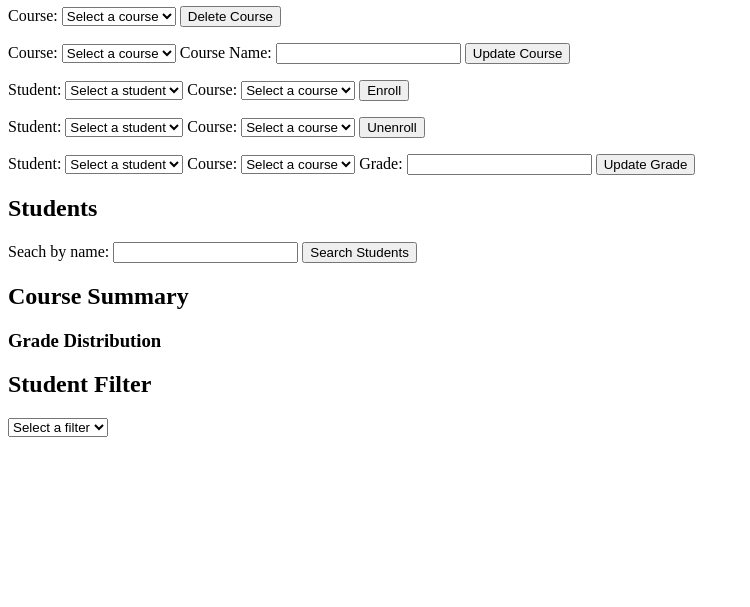
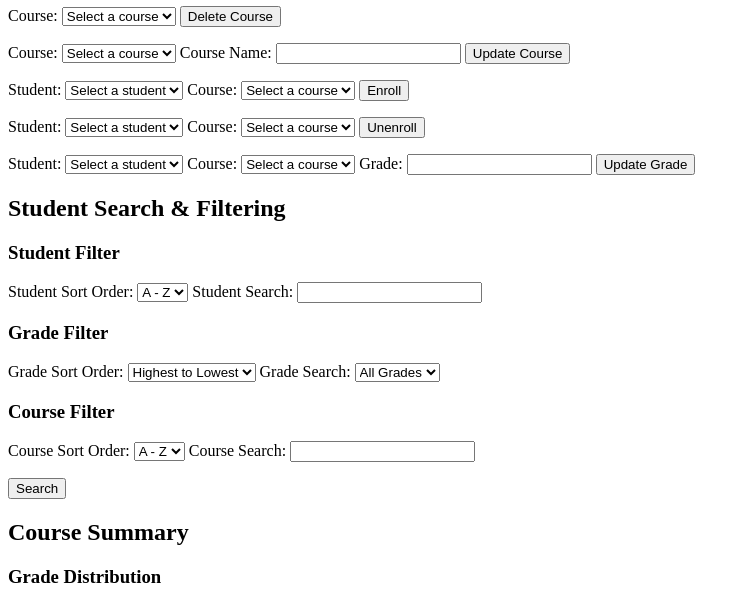
Before and after one commit to GraysonDomoleczny/university-grade-system, a Python web app: template app/templates/index.html in a window 1280 px wide. Shown: the part 222-829 px from the top of the page, without its empty margins (0-750 px from the left). Before the commit the page ends 659 px from the top, so only its background shows below. Run offline with Jinja, Linux system fonts and the light colour scheme; the template is opened without the code that fills it, so the values that code supplies are empty.

Commit message:
Moved dropdown populate to seperate function, Started filtering for student list

```diff
--- a/app/static/script.js
+++ b/app/static/script.js
@@ -14,7 +14,7 @@ document.addEventListener("DOMContentLoaded", () => {
 		}
 	}
 
-	function populateSelects(entities, dropdowns, placeholder) {
+	function populateSelectsHelper(entities, dropdowns, placeholder) {
 		dropdowns.forEach((dropdown) => {
 			dropdown.innerHTML = `<option value="" disabled selected>Select a ${placeholder}</option>`;
 
@@ -115,22 +115,27 @@ document.addEventListener("DOMContentLoaded", () => {
 	);
 
 	// _________________________Display_________________________
-	const studentSearchForm = document.getElementById("studentSearchForm");
-	const studentSearchInput = document.getElementById("studentSearchInput");
-	const loadStudentsList = document.getElementById("loadStudentsList");
-	const loadStudentsMessage = document.getElementById("loadStudentsMessage");
+	const searchForm = document.getElementById("searchForm");
+
+	const sortOrderStudent = document.getElementById("sortOrderStudent");
+	const searchInputStudent = document.getElementById("searchInputStudent");
+	const studentFilterMessage = document.getElementById(
+		"studentFilterMessage",
+	);
+
+	const sortOrderGrade = document.getElementById("sortOrderGrade");
+	const searchSelectGrade = document.getElementById("searchSelectGrade");
+	const gradeFilterMessage = document.getElementById("gradeFilterMessage");
+
+	const sortOrderCourse = document.getElementById("sortOrderCourse");
+	const searchInputCourse = document.getElementById("searchInputCourse");
+	const courseFilterMessage = document.getElementById("courseFilterMessage");
 
 	const summaryAverageGrade = document.getElementById("summaryAverageGrade");
 	const summaryGradeDistribution = document.getElementById(
 		"summaryGradeDistribution",
 	);
 	const summaryMessage = document.getElementById("summaryMessage");
-
-	const studentFilterSelect = document.getElementById("studentFilterSelect");
-	const studentFilterInput = document.getElementById("studentFilterInput");
-	const studentFilterMessage = document.getElementById(
-		"studentFilterMessage",
-	);
 
 	// _________________________Student endpoints_________________________
 	studentCreateForm.addEventListener("submit", async (event) => {
@@ -403,35 +408,46 @@ document.addEventListener("DOMContentLoaded", () => {
 	});
 
 	// _________________________Populate data_________________________
-	studentSearchForm.addEventListener("submit", async (event) => {
+	searchForm.addEventListener("submit", async (event) => {
 		event.preventDefault();
 
-		const searchValue = studentSearchInput.value;
+		const sortOrderStudent = sortOrderStudent.value;
+		const searchInputStudent = searchInputStudent.value;
+		const sortOrderGrade = sortOrderGrade.value;
+		const searchSelectGrade = searchSelectGrade.value;
+		const sortOrderCourse = sortOrderCourse.value;
+		const searchInputCourse = searchInputCourse.value;
 
-		loadStudents(searchValue);
+		loadStudents(
+			sortOrderStudent,
+			searchInputStudent,
+			sortOrderGrade,
+			searchSelectGrade,
+			sortOrderCourse,
+			searchInputCourse,
+		);
 	});
 
-	async function loadStudents(searchValue = "") {
+	async function loadStudents(
+		sortOrderStudent = "",
+		searchInputStudent = "",
+		sortOrderGrade = "",
+		searchSelectGrade = "",
+		sortOrderCourse = "",
+		searchInputCourse = "",
+	) {
 		const response = await sendRequest(
-			`/students?search_value=${encodeURIComponent(searchValue)}`,
+			`/students?` +
+				`sort_order_student=${encodeURIComponent(sortOrderStudent)}&` +
+				`search_input_student=${encodeURIComponent(searchInputStudent)}&` +
+				`sort_order_grade=${encodeURIComponent(sortOrderGrade)}&` +
+				`search_select_grade=${encodeURIComponent(searchSelectGrade)}&` +
+				`sort_order_course=${encodeURIComponent(sortOrderCourse)}&` +
+				`search_input_course=${encodeURIComponent(searchInputCourse)}`,
 		);
 		const students = await response.json();
 
 		if (response.ok) {
-			students.sort((a, b) => a.name.localeCompare(b.name));
-
-			populateSelects(
-				students,
-				[
-					studentDeleteSelect,
-					studentPatchSelect,
-					enrollmentCreateSelectStudent,
-					enrollmentDeleteSelectStudent,
-					enrollmentPatchSelectStudent,
-				],
-				"student",
-			);
-
 			loadStudentsList.innerHTML = "";
 
 			students.forEach((student) => {
@@ -487,14 +503,33 @@ document.addEventListener("DOMContentLoaded", () => {
 		);
 	}
 
-	async function loadCourses() {
-		const response = await sendRequest("/courses");
+	async function populateSelects() {
+		const studentResponse = await sendRequest("/students");
+		const students = await response.json();
+
+		const courseResponse = await sendRequest("/courses");
 		const courses = await response.json();
 
-		if (response.ok) {
+		if (studentResponse.ok) {
+			students.sort((a, b) => a.name.localeCompare(b.name));
+
+			populateSelectsHelper(
+				students,
+				[
+					studentDeleteSelect,
+					studentPatchSelect,
+					enrollmentCreateSelectStudent,
+					enrollmentDeleteSelectStudent,
+					enrollmentPatchSelectStudent,
+				],
+				"student",
+			);
+		}
+
+		if (courseResponse.ok) {
 			courses.sort((a, b) => a.name.localeCompare(b.name));
 
-			populateSelects(
+			populateSelectsHelper(
 				courses,
 				[
 					courseDeleteSelect,
@@ -537,6 +572,6 @@ document.addEventListener("DOMContentLoaded", () => {
 	}
 
 	loadStudents();
-	loadCourses();
+	populateSelects();
 	loadCourseSummary();
 });
--- a/app/templates/index.html
+++ b/app/templates/index.html
@@ -173,15 +173,54 @@
 
 		<!-- _________________________DISPLAY_________________________ -->
 		<section>
-			<h2>Students</h2>
-			<form id="studentSearchForm">
-				<label for="studentSearchInput">Seach by name:</label>
+			<h2>Student Search & Filtering</h2>
+			<form id="searchForm">
+				<h3>Student Filter</h3>
+				<label for="sortOrderStudent">Student Sort Order:</label>
+				<select id="sortOrderStudent" name="sortOrderStudent">
+					<option value="asc" selected>A - Z</option>
+					<option value="desc">Z - A</option>
+				</select>
+				<label for="searchInputStudent">Student Search:</label>
 				<input
 					type="text"
-					id="studentSearchInput"
-					name="studentSearchInput"
+					id="searchInputStudent"
+					name="searchInputStudent"
 				/>
-				<button type="submit">Search Students</button>
+				<p id="studentFilterMessage"></p>
+
+				<h3>Grade Filter</h3>
+				<label for="sortOrderGrade">Grade Sort Order:</label>
+				<select id="sortOrderGrade" name="sortOrderGrade">
+					<option value="desc" selected>Highest to Lowest</option>
+					<option value="asc">Lowest to Highest</option>
+				</select>
+				<label for="searchSelectGrade">Grade Search:</label>
+				<select id="searchSelectGrade" name="searchSelectGrade">
+					<option value="all" selected>All Grades</option>
+					<option value="A">A</option>
+					<option value="B">B</option>
+					<option value="C">C</option>
+					<option value="D">D</option>
+					<option value="F">F</option>
+				</select>
+				<p id="gradeFilterMessage"></p>
+
+				<h3>Course Filter</h3>
+				<label for="sortOrderCourse">Course Sort Order:</label>
+				<select id="sortOrderCourse" name="sortOrderCourse">
+					<option value="asc" selected>A - Z</option>
+					<option value="desc">Z - A</option>
+				</select>
+				<label for="searchInputCourse">Course Search:</label>
+				<input
+					type="text"
+					id="searchInputCourse"
+					name="searchInputCourse"
+				/>
+				<p id="courseFilterMessage"></p>
+
+				<button type="submit">Search</button>
 			</form>
 			<ul id="loadStudentsList"></ul>
 			<p id="loadStudentsMessage"></p>
@@ -195,22 +234,6 @@
 			<p id="summaryMessage"></p>
 		</section>
 
-		<section>
-			<h2>Student Filter</h2>
-			<select
-				id="studentFilterSelect"
-				name="studentFilterSelect"
-				required
-			>
-				<option value="" disabled selected>Select a filter</option>
-				<option value="name">Name</option>
-				<option value="grade">Grade</option>
-				<option value="course">Course</option>
-			</select>
-			<div id="studentFilterInput"></div>
-			<p id="studentFilterMessage"></p>
-		</section>
-
 		<script type="module" src="/static/script.js"></script>
 	</body>
 </html>
```
